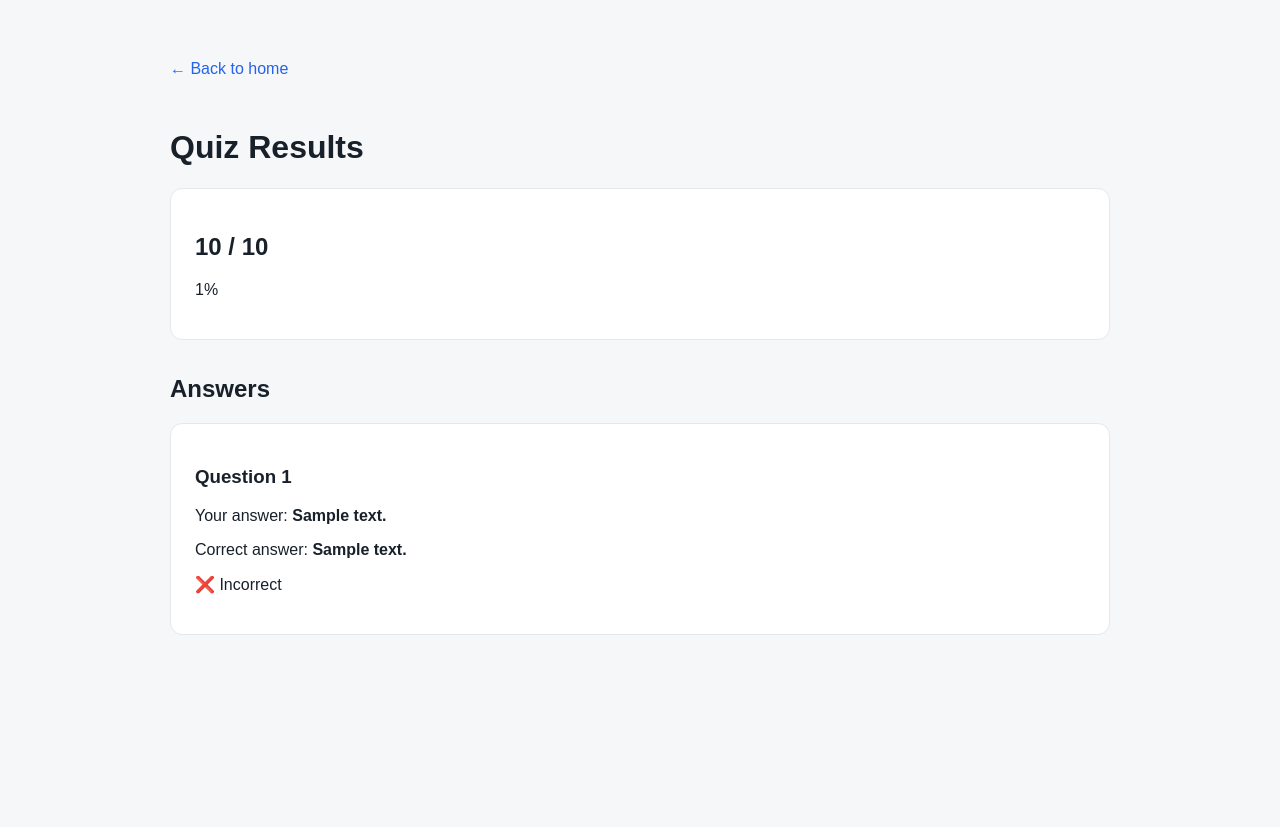
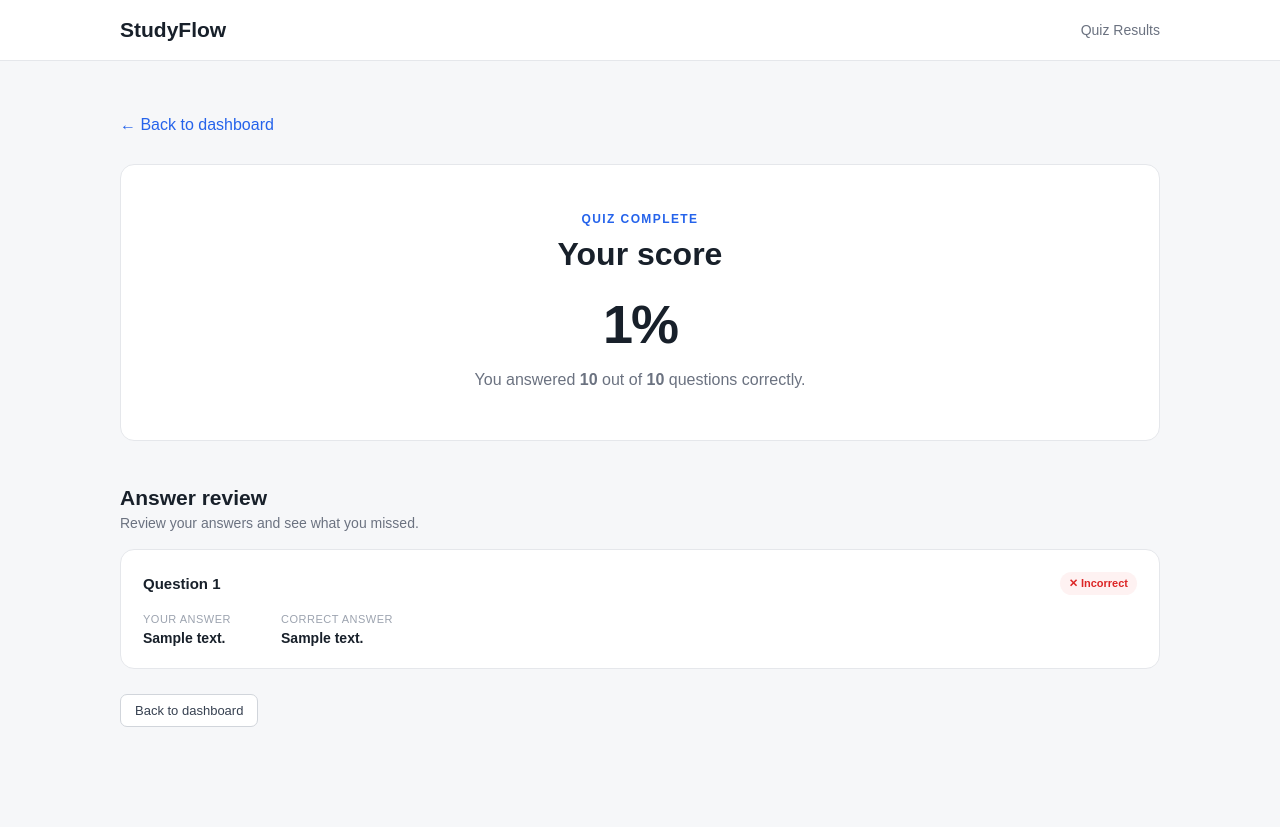
Before and after one commit to deogonci/ai-study-assistant, a Flask app: template app/templates/quiz_results.html in a window 1280 px wide. Before the commit the page ends 635 px from the top, so only its background shows below. Run offline with Flask 3, Linux system fonts and the light colour scheme; the template is opened without the code that fills it: most values are stand-ins (such as "Sample title", 1, 10 or a date in 2020).

Commit message:
Add project documentation and screenshots

```diff
--- a/app/templates/quiz_results.html
+++ b/app/templates/quiz_results.html
@@ -4,8 +4,7 @@
 <head>
     <meta charset="UTF-8">
     <meta name="viewport" content="width=device-width, initial-scale=1.0">
-
-    <title>Quiz Results</title>
+    <title>Quiz Results | StudyFlow</title>
 
     <link rel="stylesheet"
           href="{{ url_for('static', filename='style.css') }}">
@@ -13,50 +12,111 @@
 
 <body>
 
-    <main class="container">
+    <nav class="navbar">
+        <div class="nav-content">
+            <a href="/" class="logo">StudyFlow</a>
+            <span class="nav-label">Quiz Results</span>
+        </div>
+    </nav>
 
-        <a class="back-link" href="/">← Back to home</a>
+    <main class="dashboard-container">
 
-        <h1>Quiz Results</h1>
+        <a class="back-link" href="/">
+            ← Back to dashboard
+        </a>
 
-        <div class="document-header">
-            <h2>{{ score }} / {{ total }}</h2>
-            <p class="subtitle">{{ percentage }}%</p>
+        <header class="score-header">
+
+            <p class="eyebrow">QUIZ COMPLETE</p>
+
+            <h1>Your score</h1>
+
+            <div class="score-display">
+                {{ percentage }}%
             </div>
 
-        <section class="workspace-section">
+            <p>
+                You answered
+                <strong>{{ score }}</strong>
+                out of
+                <strong>{{ total }}</strong>
+                questions correctly.
+            </p>
 
-            <h2>Answers</h2>
+        </header>
+
+
+        <section class="dashboard-section">
+
+            <div class="section-heading">
+                <div>
+                    <h2>Answer review</h2>
+                    <p>Review your answers and see what you missed.</p>
+                </div>
+            </div>
+
+            <div class="answer-review">
 
                 {% for result in results %}
 
-                <div class="tool-card">
+                    <div class="answer-card">
 
-                    <h3>Question {{ loop.index }}</h3>
+                        <div class="answer-heading">
 
-                    <p>
-                        Your answer:
-                        <strong>{{ result.user_answer }}</strong>
-                    </p>
-
-                    <p>
-                        Correct answer:
-                        <strong>{{ result.correct_answer }}</strong>
-                    </p>
+                            <h3>
+                                Question {{ loop.index }}
+                            </h3>
 
                             {% if result.is_correct %}
-                        <p>✅ Correct</p>
+                                <span class="correct-badge">
+                                    ✓ Correct
+                                </span>
                             {% else %}
-                        <p>❌ Incorrect</p>
+                                <span class="incorrect-badge">
+                                    ✕ Incorrect
+                                </span>
                             {% endif %}
 
                         </div>
 
-                <br>
+                        <div class="answer-details">
+
+                            <div>
+                                <span>Your answer</span>
+                                <strong>
+                                    {{ result.user_answer }}
+                                </strong>
+                            </div>
+
+                            {% if not result.is_correct %}
+
+                                <div>
+                                    <span>Correct answer</span>
+                                    <strong>
+                                        {{ result.correct_answer }}
+                                    </strong>
+                                </div>
+
+                            {% endif %}
+
+                        </div>
+
+                    </div>
 
                 {% endfor %}
 
+            </div>
+
         </section>
+
+
+        <div class="page-actions">
+
+            <a href="/" class="secondary-button">
+                Back to dashboard
+            </a>
+
+        </div>
 
     </main>
 
```
Also changed, not shown: app/computer-science-notes.txt (deleted, +0 -7 lines), app/templates/summary.html (+43 -10 lines), README.md (added), assests/dashboard.png (added), assests/quiz-results.png (added), assests/workspace.png (added). Lines whose indentation alone changed are shown as unchanged.
